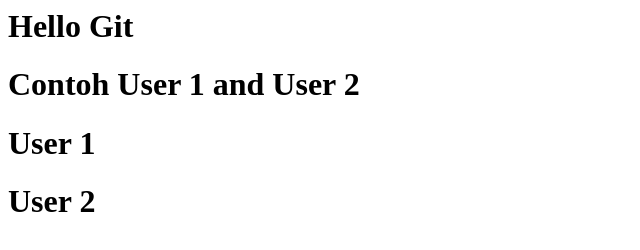
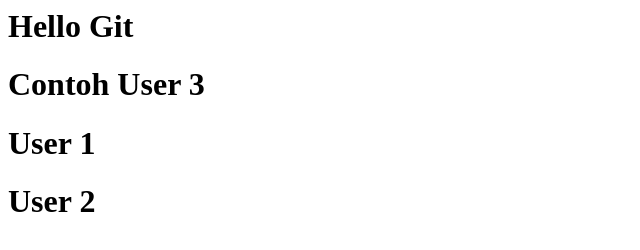
Before and after one commit to BIMASKUY/belajar-git-remote, a plain HTML site: page index.html in a window 1280 px wide. Shown: the whole page, without its empty margins (0-640 px from the left). Drawn offline with Linux system fonts and the light colour scheme.

Commit message:
Update index.html

```diff
--- a/index.html
+++ b/index.html
@@ -1,7 +1,7 @@
 <html>
     <body>
         <h1>Hello Git</h1>
-        <h1>Contoh User 1 and User 2</h1>
+        <h1>Contoh User 3</h1>
         <h1>User 1</h1>
         <h1>User 2</h1>
     </body>
```
